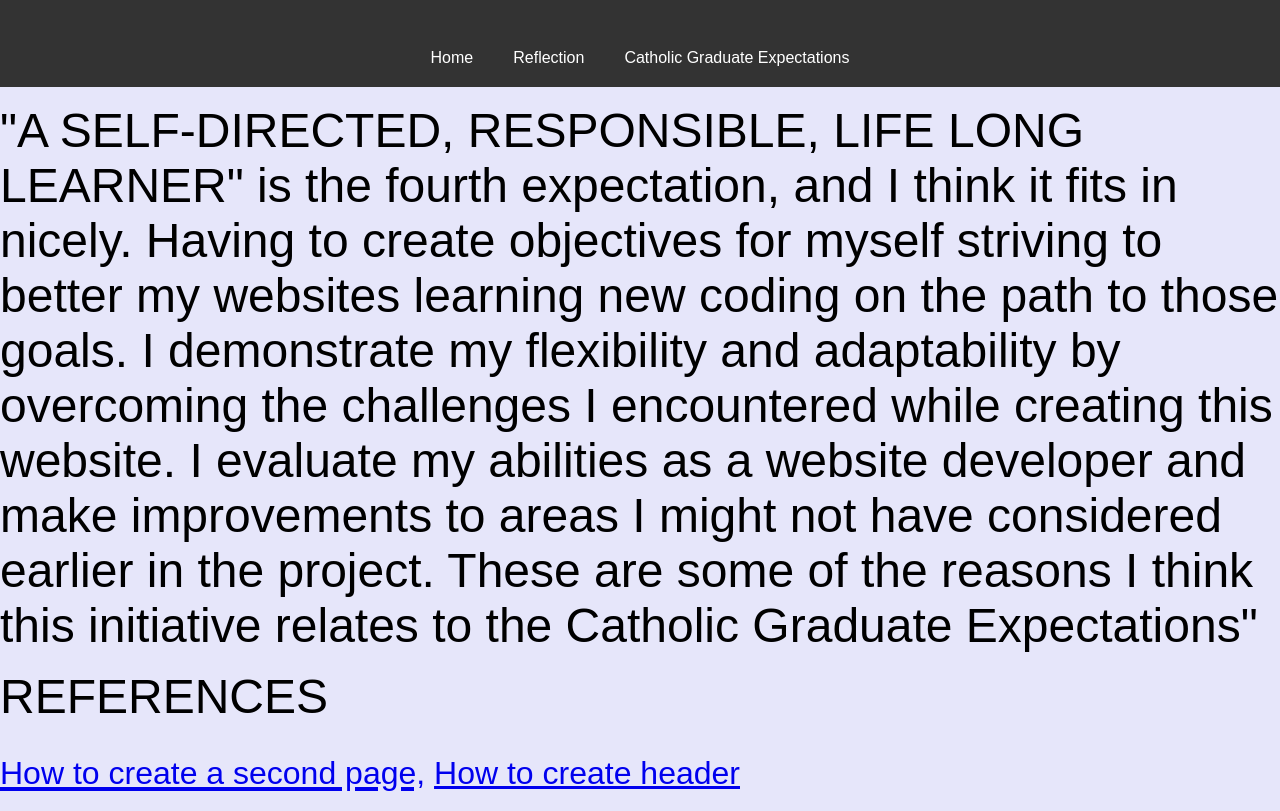
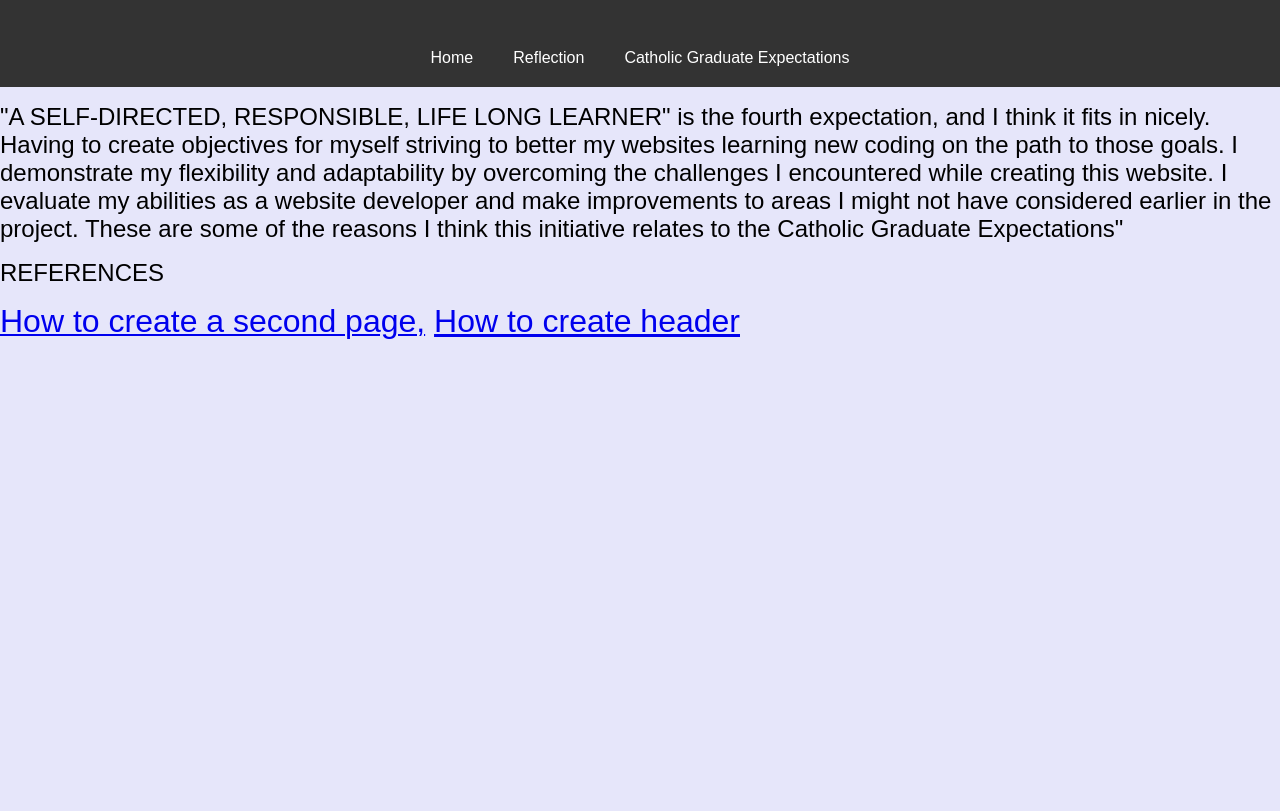
Before and after one commit to jay122345687/businessportfolio, a plain HTML site: page catholicgraudateexpectations.html in a window 1280 px wide. Shown: the part 71-882 px from the top of the page. After the commit the page ends 800 px from the top, so only its background shows below. Drawn offline with Linux system fonts and the light colour scheme.

Commit message:
Update catholicgraudateexpectations.html

```diff
--- a/catholicgraudateexpectations.html
+++ b/catholicgraudateexpectations.html
@@ -54,7 +54,7 @@
 
 </body>
 </html>
- <p><FONT SIZE=7>"A SELF-DIRECTED, RESPONSIBLE, LIFE LONG LEARNER" is the fourth expectation, and I think it fits in nicely. Having to create objectives for myself striving to better my websites learning new coding on the path to those goals. I demonstrate my flexibility and adaptability by overcoming the challenges I encountered while creating this website. I evaluate my abilities as a website developer and make improvements to areas I might not have considered earlier in the project. These are some of the reasons I think this initiative relates to the Catholic Graduate Expectations"<p>
+ <p><FONT SIZE=5>"A SELF-DIRECTED, RESPONSIBLE, LIFE LONG LEARNER" is the fourth expectation, and I think it fits in nicely. Having to create objectives for myself striving to better my websites learning new coding on the path to those goals. I demonstrate my flexibility and adaptability by overcoming the challenges I encountered while creating this website. I evaluate my abilities as a website developer and make improvements to areas I might not have considered earlier in the project. These are some of the reasons I think this initiative relates to the Catholic Graduate Expectations"<p>
 <p> REFERENCES<p>
 <td><a href="https://learn.coderslang.com/0110-how-to-create-multiple-pages-in-html/"><FONT SIZE=6>How to create a second page,</a></td>
 
```
